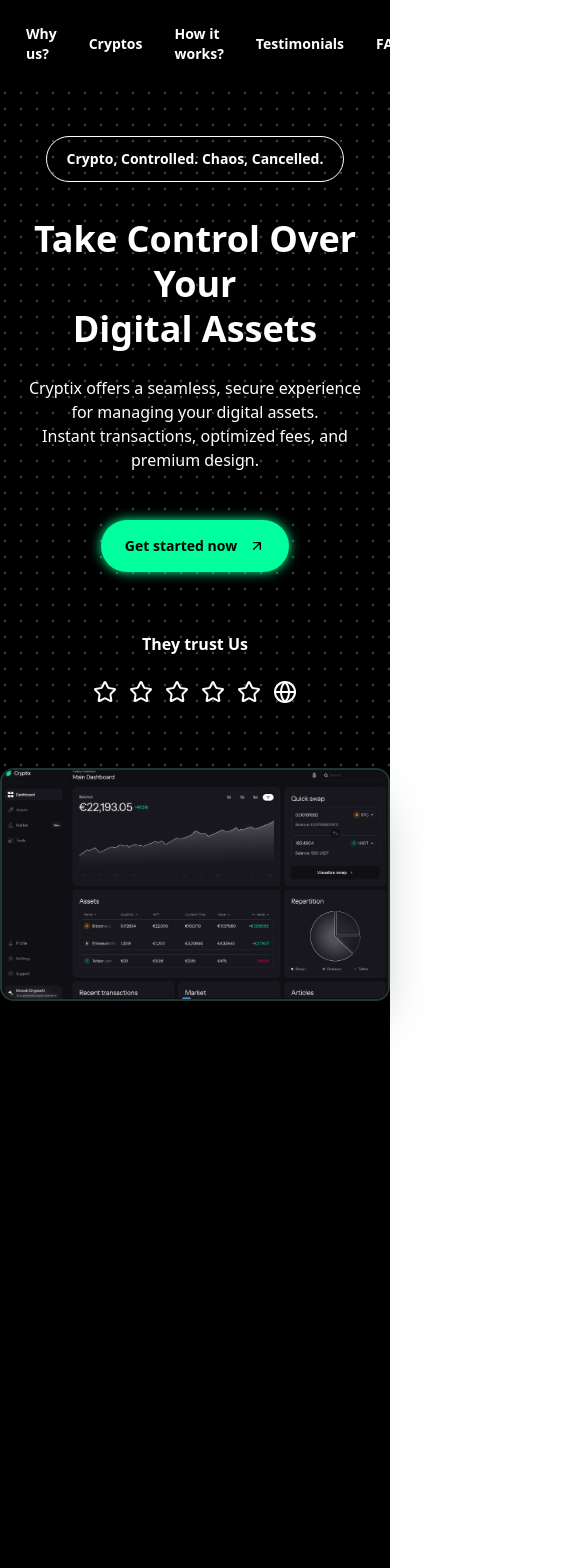
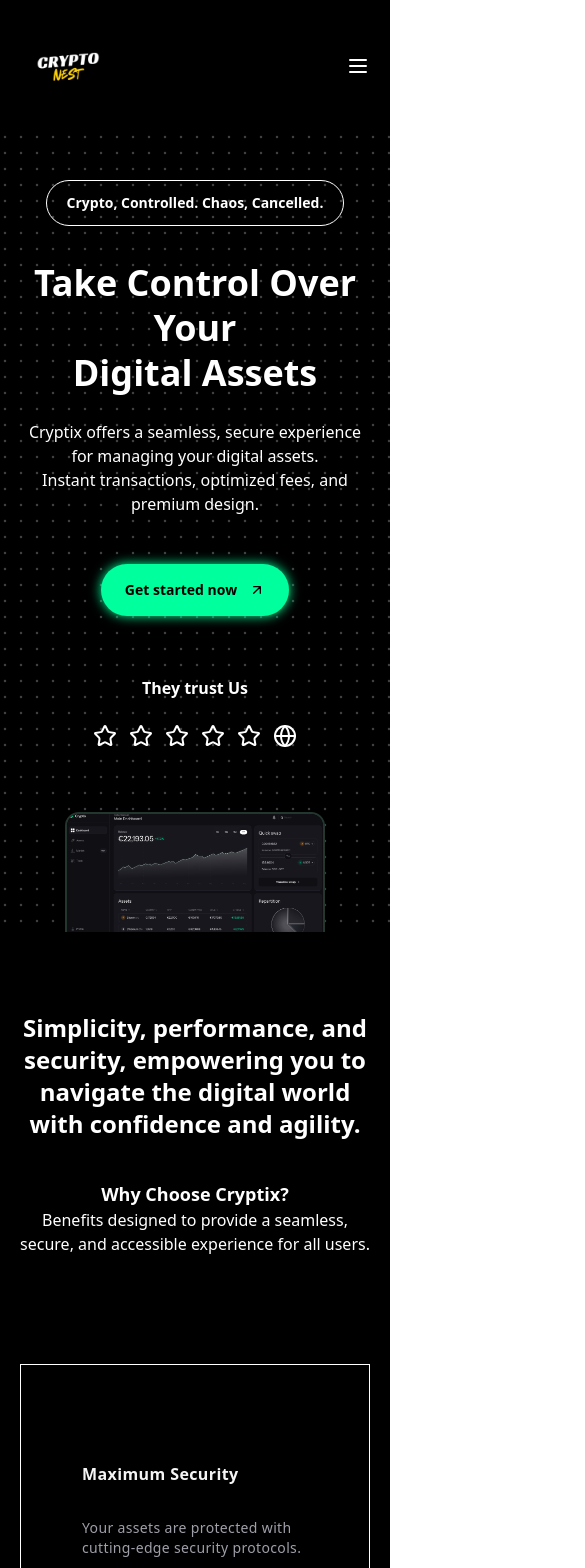
Before and after one commit to HimanshuGolyan01/CryptoNest, a Next.js app: page / in a window 390 px wide. Shown: the top 1568 px of the page, 585 px wide, since content can reach past the window. Built offline with nearby package versions, Linux system fonts and the light colour scheme.

Commit message:
responsive hero section

```diff
--- a/app/page.js
+++ b/app/page.js
@@ -10,8 +10,8 @@
       <Navbar/>
       <Hero/>
       <Features/>
-      <FaqSection/>
-      <Footer/>
+      {/* <FaqSection/> */}
+      {/* <Footer/> */}
     </div>
   );
 }
--- a/components/features.jsx
+++ b/components/features.jsx
@@ -1,33 +1,38 @@
 import React from "react";
 import { CardHoverEffectDemo } from "./ui/cardhoverdemo";
 import { BentoGridDemo } from "./ui/bentogriddemo";
+
 const Features = () => {
     return (
-        <div className="absolute z-50 top-[95rem] w-full bg-black py-20">
-            <div className="text-white text-4xl font-bold text-center max-w-4xl mx-auto px-4">
+        <div className="relative z-50 w-full bg-black py-20 px-4 md:py-[10rem]">
+            <div className="text-white text-2xl md:text-3xl font-bold text-center max-w-5xl mx-auto">
                 Simplicity, performance, and security, empowering you to
                 navigate the digital world with confidence and agility.
             </div>
 
-            <div className="text-3xl font-bold text-white text-center mt-12">
+            <div className="text-lg md:text-xl font-bold text-white text-center mt-10">
                 Why Choose Cryptix?
             </div>
 
-            <div className="text-lg font-light text-white text-center mt-2 mb-16">
+            <div className="text-base md:text-lg font-light text-white text-center mb-15">
                 Benefits designed to provide a seamless, secure, and accessible
                 experience for all users.
             </div>
-            <div className="flex justify-center border  py-[20rem]  mx-auto">
-                <CardHoverEffectDemo/>
+
+            <div className="flex justify-center py-20">
+                <CardHoverEffectDemo />
             </div>
-            <div className="absolute text-3xl font-bold text-white z-50 text-center pl-[57rem]">
+
+            <div className="text-2xl md:text-3xl font-bold text-white text-center mt-[77rem] mb-4">
                 How It Works
             </div>
-            <div className="absolute z-50 text-1xl font-thin text-gray-400 pl-[45rem] top-[67rem]">
+
+            <div className="text-base md:text-lg font-light text-gray-400 text-center mb-10 max-w-3xl mx-auto">
                 A simple, fast, and secure platform to manage your cryptocurrencies in just a few steps.
             </div>
+
             <div>
-                <BentoGridDemo/>
+                <BentoGridDemo />
             </div>
         </div>
     );
--- a/components/hero-section.jsx
+++ b/components/hero-section.jsx
@@ -57,7 +57,7 @@
                     alt="Dashboard"
                     width={1000}
                     height={500}
-                    className="rounded-xl shadow-2xl absolute -top-30 border-2 border-[#23372f]"
+                    className="rounded-xl shadow-2xl absolute -top-30 border-2 border-[#23372f] w-65 md:w-[45rem] lg:w-[5rem]"
                 />
             </div>
             <HeroHighlight />
--- a/components/navbar.jsx
+++ b/components/navbar.jsx
@@ -1,25 +1,49 @@
-import React from "react";
+'use client';
+import React, { useState } from "react";
 import Image from "next/image";
+import { Menu, X } from "lucide-react";
 
 const Navbar = () => {
+    const [isOpen, setIsOpen] = useState(false);
+
     return (
-        <div className="flex flex-row justify-center gap-10 items-center w-full h-22 px-5 bg-black text-white">
-            <div>
+        <nav className="w-full bg-black text-white px-5 py-4">
+            <div className="flex justify-between items-center max-w-7xl mx-auto">
                 <Image
                     src="/CryptoNestLogo.png"
                     alt="CryptoNest Logo"
                     width={100}
                     height={25}
+                    className="object-contain"
                 />
-            </div>
-            <div className="flex items-center gap-8 font-semibold text-sm">
+
+                <div className="hidden md:flex gap-8 font-semibold text-sm">
                     <div>Why us?</div>
                     <div>Cryptos</div>
                     <div>How it works?</div>
                     <div>Testimonials</div>
                     <div>FAQ</div>
                 </div>
+
+                <div className="md:hidden">
+                    {isOpen ? (
+                        <X onClick={() => setIsOpen(false)} className="w-6 h-6 cursor-pointer" />
+                    ) : (
+                        <Menu onClick={() => setIsOpen(true)} className="w-6 h-6 cursor-pointer" />
+                    )}
                 </div>
+            </div>
+
+            {isOpen && (
+                <div className="flex flex-col md:hidden mt-4 space-y-4 font-medium text-sm">
+                    <div>Why us?</div>
+                    <div>Cryptos</div>
+                    <div>How it works?</div>
+                    <div>Testimonials</div>
+                    <div>FAQ</div>
+                </div>
+            )}
+        </nav>
     );
 };
 
--- a/components/ui/bentogriddemo.jsx
+++ b/components/ui/bentogriddemo.jsx
@@ -12,7 +12,7 @@
 
 export function BentoGridDemo() {
   return (
-    <BentoGrid className="max-w-4xl mx-auto py-[10rem]">
+    <BentoGrid className="max-w-2xl mx-auto py-[3rem]">
       {items.map((item, i) => (
         <BentoGridItem
           key={i}
--- a/components/ui/cardhoverdemo.jsx
+++ b/components/ui/cardhoverdemo.jsx
@@ -3,7 +3,7 @@
 
 export function CardHoverEffectDemo() {
   return (
-    <div className="max-w-5xl mx-auto px-5 absolute z-50 top-[25rem] shadow-2xl border border-white " >
+    <div className="max-w-5xl mx-5 px-5 absolute z-50 top-[27rem] shadow-2xl border border-white " >
       <HoverEffect items={projects} />
     </div>
   );
```
Lines whose indentation alone changed are shown as unchanged.
